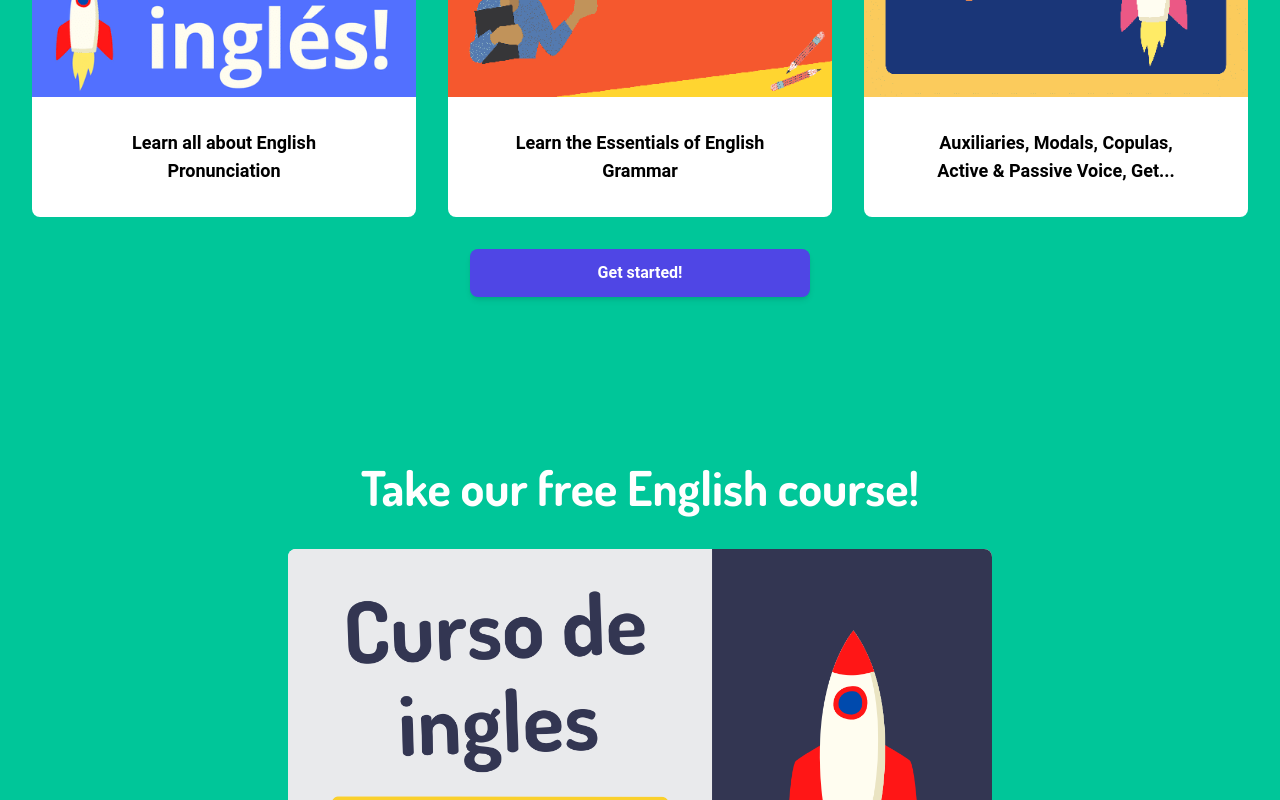
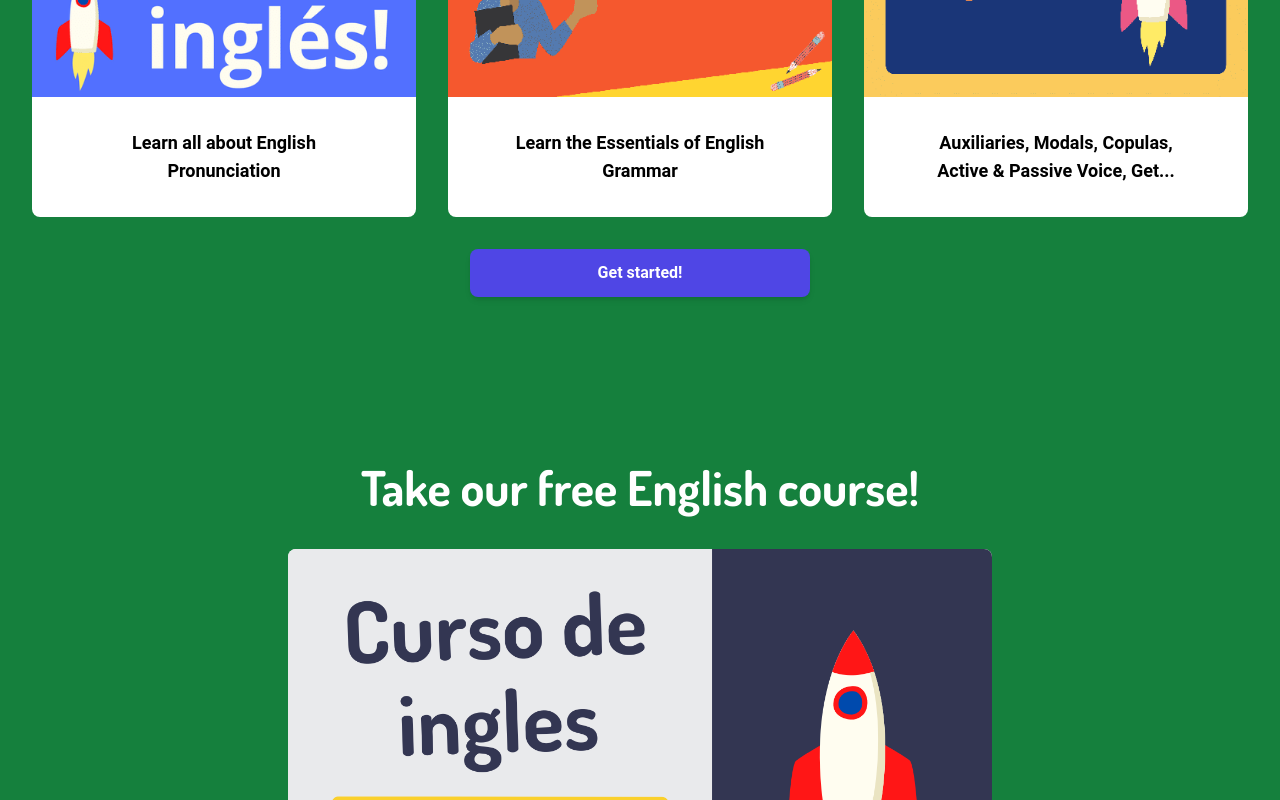
Before and after one commit to Thomas-Delany/Subdomain-with-React, a React (Vite) app: page / in a window 1280 px wide. Shown: the part 2000-2800 px from the top of the page. Built offline with nearby package versions, Linux system fonts and the light colour scheme.

Commit message:
Tailwind classes added

```diff
--- a/src/components/Footer.jsx
+++ b/src/components/Footer.jsx
@@ -2,7 +2,7 @@ import React from "react";
 
 function Footer() {
   return (
-    <footer className="bg-white dark:bg-gray-900">
+    <footer className="bg-[#FDF1BB]">
       <div className="mx-auto w-full max-w-screen-xl p-4 p-12 lg:py-8">
         <div className="md:flex md:justify-between">
           <div className="mb-6 md:mb-0">
@@ -186,7 +186,10 @@ function Footer() {
         <div className="sm:flex sm:items-center sm:justify-between">
           <span className="text-sm text-gray-500 sm:text-center dark:text-gray-400">
             © 2024{" "}
-            <a href="https://englishreservoir.co.uk/" className="hover:underline">
+            <a
+              href="https://englishreservoir.co.uk/"
+              className="hover:underline"
+            >
               English Reservoir™
             </a>
             . All Rights Reserved.
--- a/src/components/FreeCourse.jsx
+++ b/src/components/FreeCourse.jsx
@@ -1,8 +1,9 @@
 import React from "react";
+import { Link } from "react-router-dom";
 
 function FreeCourse() {
   return (
-    <div className="bg-mellowGreen py-4 pb-32 flex items-center justify-center">
+    <div className="bg-green-700 py-4 pb-32 flex items-center justify-center">
       <div className="mx-auto max-w-2xl px-16 py-4 sm:px-6 sm:py-4 lg:max-w-3xl lg:px-8">
         <div className="flex justify-center items-center py-8">
           <h1 className="text-5xl text-center font-bold text-white font-dosis leading-tight">
@@ -12,16 +13,19 @@ function FreeCourse() {
         <div className="flex justify-center items-center">
           <a className="group bg-white rounded-lg">
             <div className="w-full overflow-hidden rounded-t-lg">
-              <img
-                src="src/assets/free-english-course.png"
-                className="h-full w-full object-cover object-center"
-              />
+              <Link to="#">
+                <img
+                  src="src/assets/free-english-course.png"
+                  className="h-full w-full object-cover object-center"
+                />
+              </Link>
             </div>
 
             <div className="mt-0 w-full rounded-lg">
               <div className="w-8/12 mx-auto">
                 <p className="py-8 text-lg font-bold text-black text-center">
-                Start learning now for Free and get to know about our Teaching Method.
+                  Start learning now for Free and get to know about our Teaching
+                  Method.
                 </p>
               </div>
             </div>
--- a/src/components/Hero.jsx
+++ b/src/components/Hero.jsx
@@ -1,4 +1,5 @@
 import React from "react";
+import { Link } from "react-router-dom";
 
 function Hero() {
   return (
@@ -14,18 +15,22 @@ function Hero() {
             Languages.
           </p>
           <div className="space-x-2 text-center md:text-left pt-5 md:pt-1">
+            <Link to="#">
               <button
                 type="button"
                 className="w-32 h-12 focus:outline-none text-white bg-green-700 hover:bg-green-800 focus:ring-4 focus:ring-green-300 font-medium rounded-lg text-sm px-5 py-2.5 me-2 mb-2 dark:bg-green-600 dark:hover:bg-green-700 dark:focus:ring-green-800 font-semibold"
               >
                 Level Test
               </button>
+            </Link>
+            <Link to="#">
               <button
                 type="button"
                 class="w-32 h-12 bg-white border border-gray-300 focus:outline-none hover:bg-gray-100 focus:ring-4 focus:ring-gray-100 font-medium rounded-lg text-sm px-5 py-2.5 me-2 mb-2 font-semibold"
               >
                 Log in
               </button>
+            </Link>
           </div>
         </div>
 
--- a/src/components/Products.jsx
+++ b/src/components/Products.jsx
@@ -91,7 +91,7 @@ const products = [
 
 function Products() {
   return (
-    <div className="bg-mellowGreen min-h-screen flex items-center justify-center">
+    <div className="bg-green-700 min-h-screen flex items-center justify-center">
       <div className="mx-auto max-w-2xl px-16 py-2 sm:px-6 sm:py-24 lg:max-w-7xl lg:px-8">
         <h2 className="sr-only">Products</h2>
         <div className="grid grid-cols-1 gap-x-6 gap-y-10 sm:grid-cols-2 lg:grid-cols-3 xl:grid-cols-3 xl:gap-x-8 py-4">
--- a/src/pages/courses/A1/NextLevel.jsx
+++ b/src/pages/courses/A1/NextLevel.jsx
@@ -1,19 +1,19 @@
 import React from "react";
+import { Link } from "react-router-dom";
 
 const NextLevel = () => {
   return (
     <section className="bg-greenAone">
       <div className="grid max-w-screen-xl px-4 py-8 mx-auto lg:gap-8 xl:gap-0 lg:grid-cols-12 lg:py-16 flex justify-between items-center">
-
         <div className="lg:col-span-6 lg:flex justify-center items-center mx-auto">
+          <Link to="/courses/A2/WayStage">
             <img
               src="../../src/assets/A2.png"
               className="mx-auto rounded-3xl"
               alt="A2"
             ></img>
+          </Link>
         </div>
-
-
 
         <div className="mr-auto lg:col-span-6 mx-auto p-6 sm:flex sm:flex-col">
           <h1 className="max-w-2xl mb-5 text-5xl tracking-normal md:text-5xl xl:text-5xl text-white font-black font-dosis text-center lg:text-left">
@@ -23,16 +23,16 @@ const NextLevel = () => {
             Get started with A2 — WayStage to continue improving.
           </p>
           <div className="space-x-2 text-center lg:text-left pt-5 md:pt-1">
+            <Link to="#">
               <button
                 type="button"
                 className="w-32 h-12 focus:outline-none text-black bg-white font-medium font-dosis rounded-lg text-lg px-5 py-2.5 me-2 mb-2 font-semibold"
               >
                 Begin!
               </button>
+            </Link>
           </div>
         </div>
-
-
       </div>
     </section>
   );
```
Lines whose indentation alone changed are shown as unchanged.
